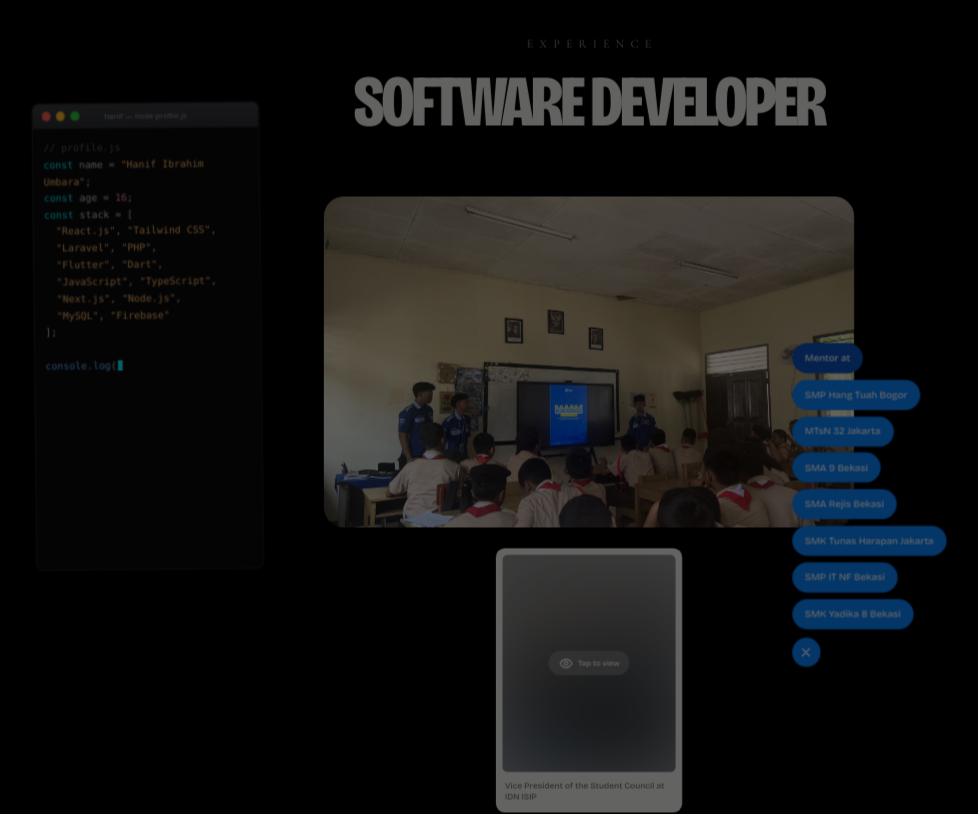
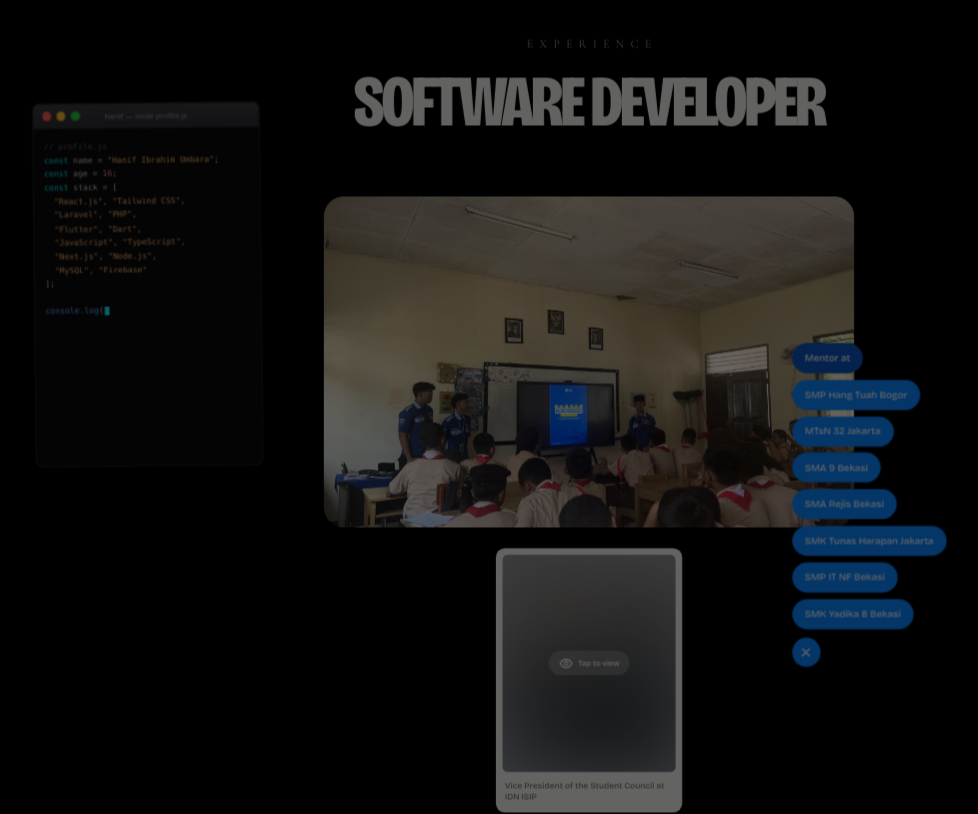
Before and after one commit to jippiecee/hanifibrahim, a React (Vite) app: page / in a window 1280 px wide. Shown: the part 940-1754 px from the top of the page, without its empty margins (51-1029 px from the left). Built offline with nearby package versions, Linux system fonts and the light colour scheme; a web font is replaced by a local one.

Commit message:
fix: terminal font scaling di windows 125%

```diff
--- a/src/components/Contact.tsx
+++ b/src/components/Contact.tsx
@@ -91,7 +91,7 @@ export default function Contact() {
             </div>
           </div>
 
-          <div className="p-5 font-mono text-[clamp(12px,1.1vw,16px)] leading-[1.75] md:p-8">
+          <div className="p-5 font-mono text-[clamp(0.75rem,1.1vw,1rem)] leading-[1.75] md:p-8">
             {/* Kode Dart (tampilan saja), dibangun dari socials */}
             <pre className="whitespace-pre-wrap break-words text-bone/85">
               <Kw>import</Kw> <Str>'dart:io'</Str>;{"\n\n"}
--- a/src/components/TerminalCard.tsx
+++ b/src/components/TerminalCard.tsx
@@ -92,7 +92,7 @@ export default function TerminalCard() {
           </div>
           <span className="pointer-events-none absolute inset-x-0 text-center font-sans text-[0.75rem] font-medium text-bone/55">hanif — node {dev.file}</span>
         </div>
-        <div aria-hidden className="grid p-4 text-[clamp(10px,0.82vw,12.5px)] leading-[1.7]">
+        <div aria-hidden className="grid p-4 text-[clamp(0.625rem,0.82vw,0.78125rem)] leading-[1.7]">
           {/* Lapisan hantu: menahan tinggi akhir supaya jendela tidak melompat saat mengetik */}
           <div className="invisible col-start-1 row-start-1"><Body toks={toks} n={total} run out={outputs.length} cursor={false} /></div>
           <div className="col-start-1 row-start-1"><Body toks={toks} n={n} run={run} out={out} cursor={!done} /></div>
```
Also changed, not shown: src/index.css (+1 -1 lines).
